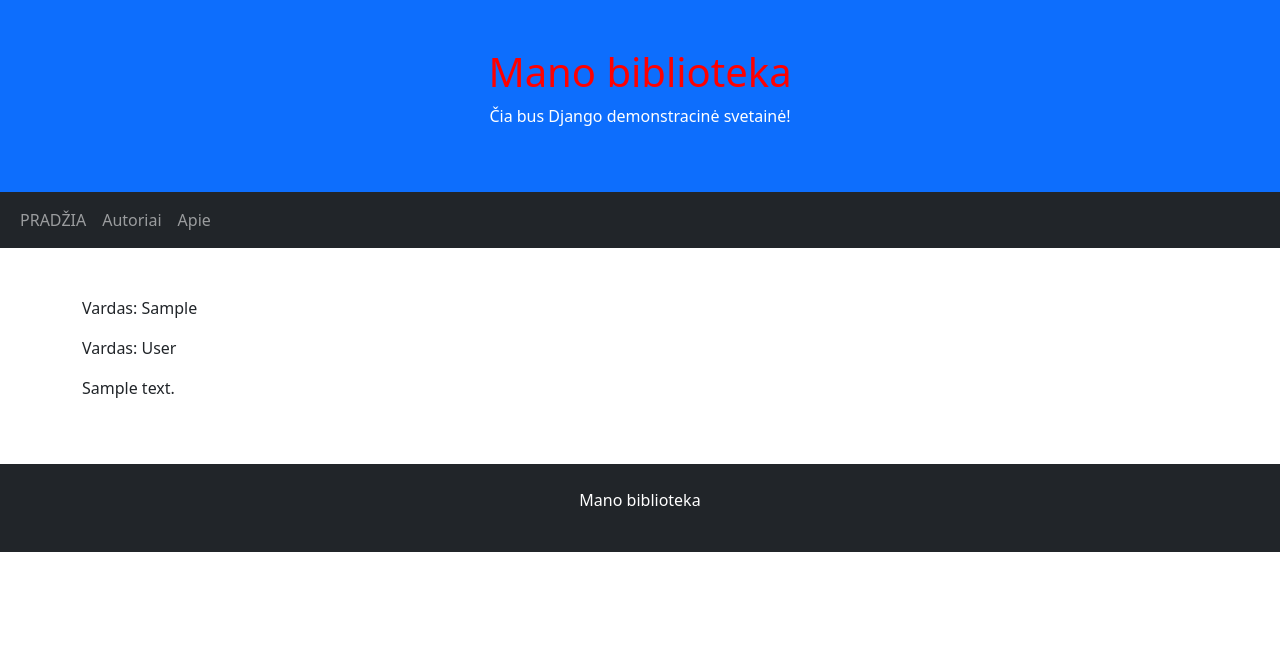
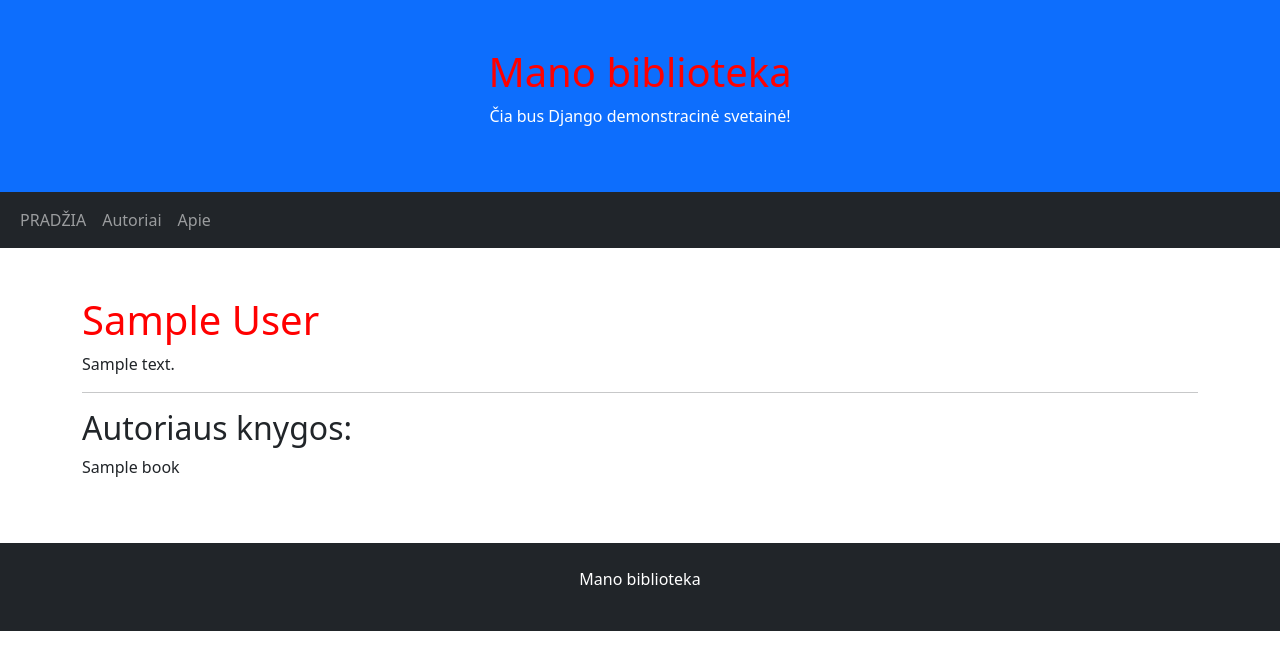
Before and after one commit to DonatasNoreika/library_20260316, a Django app: page /authors/1/ in a window 1280 px wide. Shown: the top 670 px of the page. Run offline with Django 5.2, Linux system fonts and the light colour scheme; tables that the repository leaves empty hold one stand-in row (values such as "Sample post").

Commit message:
5: +Prie autoriaus rodomos ir jo knygos

```diff
--- a/mysite/library/templates/author.html
+++ b/mysite/library/templates/author.html
@@ -3,8 +3,11 @@
 {% block title %}Autorius{% endblock %}
 
 {% block content %}
-<p>Vardas: {{ author.first_name }}</p>
-<p>Vardas: {{ author.last_name }}</p>
+<h1>{{ author.first_name }} {{ author.last_name }}</h1>
 <p>{{ author.description }}</p>
-
+<hr>
+<h2>Autoriaus knygos:</h2>
+{% for book in author.books.all %}
+<p>{{ book.title }}</p>
+{% endfor %}
 {% endblock %}
--- a/mysite/library/templates/authors.html
+++ b/mysite/library/templates/authors.html
@@ -3,7 +3,7 @@
 {% block title %}Autoriai{% endblock %}
 
 {% block content %}
-
+<h1>Autoriai:</h1>
 {% for author in authors %}
 <p><a href="{% url 'author' author.pk %}">{{ author }}</a></p>
 {% endfor %}
```
